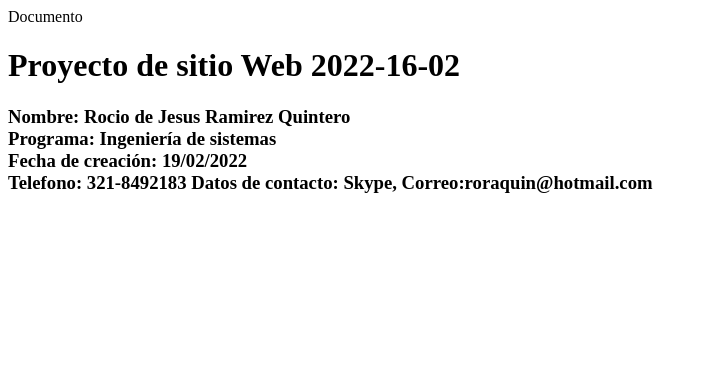
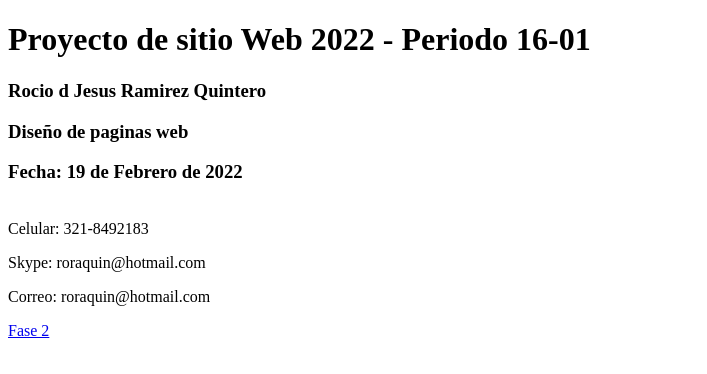
Before and after one commit to RocioRQ/DSW-ROCIO-RAMIREZ, a plain HTML site: page index.html in a window 1280 px wide. Shown: the whole page, without its empty margins (0-707 px from the left). Drawn offline with Linux system fonts and the light colour scheme.

Commit message:
fase2
Actualizar 3

```diff
--- a/index.html
+++ b/index.html
@@ -1,20 +1,21 @@
-<! DOCTYPE html>
-<html lang="es">
-<cabeza>
+<!DOCTYPE html>
+<html lang="en">
+<head>
     <meta charset="UTF-8">
     <meta http-equiv="X-UA-Compatible" content="IE=edge">
     <meta name="viewport" content="width=device-width, initial-scale=1.0">
-    <título>Documento</title>
+    <title>Pagina web</title>
+</head>
+<body>
+  <h1>Proyecto de sitio Web 2022 - Periodo 16-01</h1>
+ <h3>Rocio d Jesus Ramirez Quintero</h3>
+  <h3>Diseño de paginas web</h3>
+  <h3>Fecha: 19 de Febrero de 2022</h3>
+<br>Celular: 321-8492183</br>
+<p>Skype: roraquin@hotmail.com </p>
+<p>Correo: roraquin@hotmail.com </p>
 
-</cabeza>
-<cuerpo>
-   <p><h1>Proyecto de sitio Web 2022-16-02</h1>
-    <h3>Nombre: Rocio de Jesus Ramirez Quintero <br>
-        Programa: Ingeniería de sistemas <br>
-        Fecha de creación: 19/02/2022 <br>
-        Telefono: 321-8492183
-        Datos de contacto: Skype, Correo:roraquin@hotmail.com</h3></p>
+<a href="Fase 2/design.html"> Fase 2 </a>
 
-
-</cuerpo>
+</body>
 </html>
```
